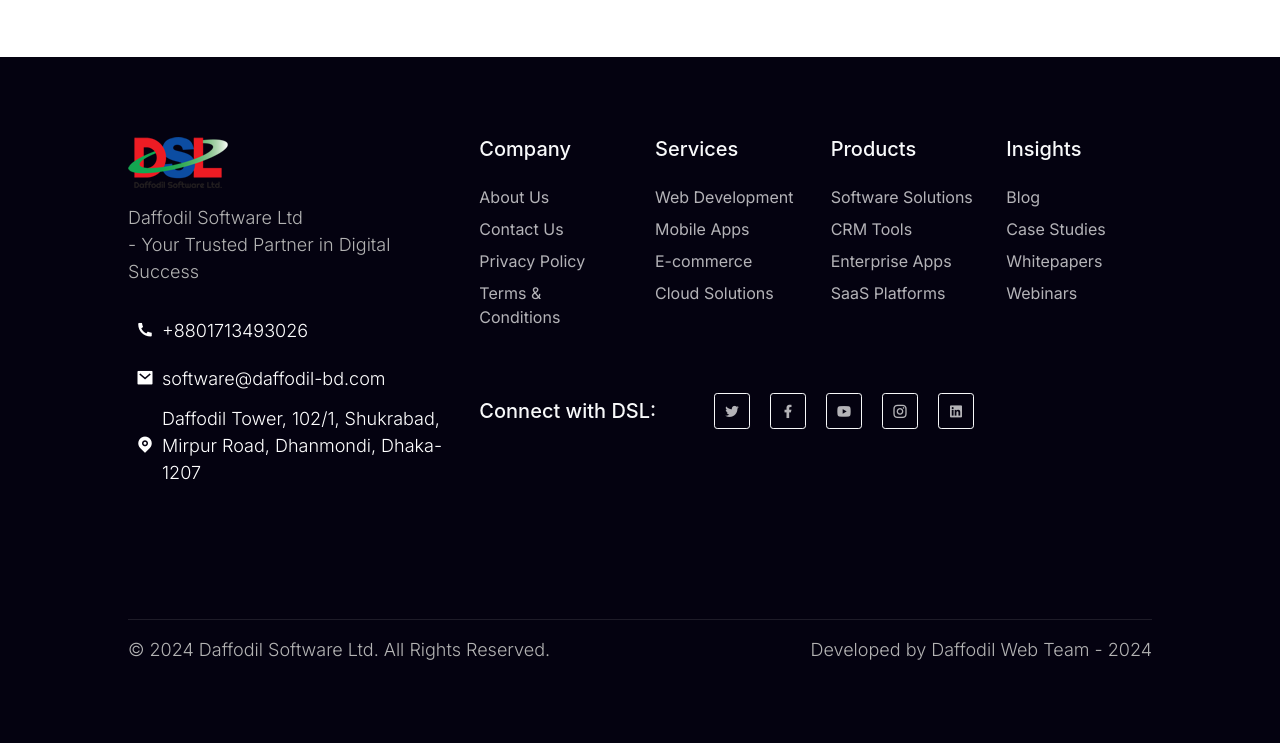
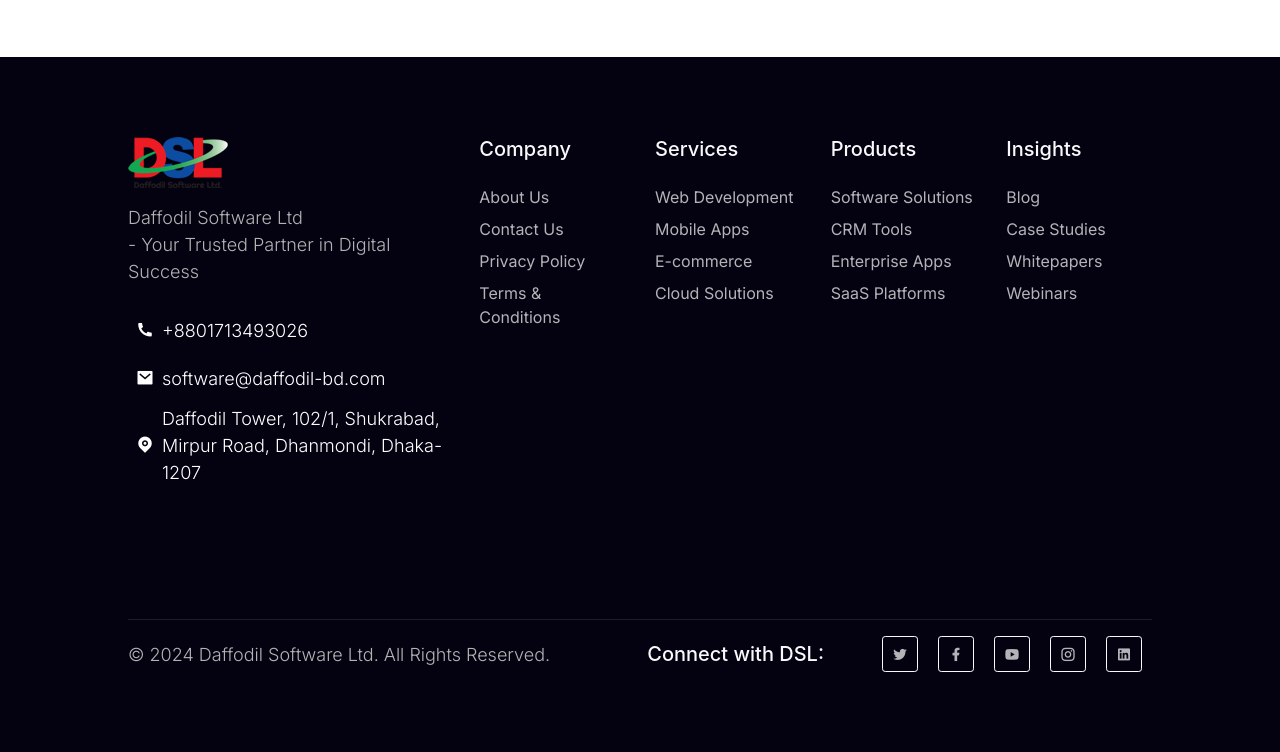
Before and after one commit to nasiruddin-an4/Daffodil-Softaware-Limited-2025, a plain HTML site: page index.html in a window 1280 px wide. Shown: the part 9200-9952 px from the top of the page. Drawn offline with nearby package versions, Linux system fonts and the light colour scheme; some packages are replaced by stand-ins of ours; a script that the page names is missing; files whose address does not match are found by name.

Commit message:
Footer update

```diff
--- a/index.html
+++ b/index.html
@@ -1127,9 +1127,9 @@
           </div>
         </div>
 
-        <div class="col-md-8 mt-5 mt-sm-0">
-          <div class="row">
-            <div class="col-12 col-md-3">
+<!--        <div class="col-md-8 mt-5 mt-sm-0">-->
+<!--          <div class="row">-->
+            <div class="col-12 col-md-2">
               <h5 class="mb-4">Company</h5>
               <ul class="list-unstyled list-gap">
                 <li><a href="#">About Us</a></li>
@@ -1139,7 +1139,7 @@
               </ul>
             </div>
 
-            <div class="col-12 col-md-3">
+            <div class="col-12 col-md-2">
               <h5 class="mb-4">Services</h5>
               <ul class="list-unstyled list-gap">
                 <li><a href="#">Web Development</a></li>
@@ -1149,7 +1149,7 @@
               </ul>
             </div>
 
-            <div class="col-12 col-md-3">
+            <div class="col-12 col-md-2">
               <h5 class="mb-4">Products</h5>
               <ul class="list-unstyled list-gap">
                 <li><a href="#">Software Solutions</a></li>
@@ -1159,7 +1159,7 @@
               </ul>
             </div>
 
-            <div class="col-12 col-md-3">
+            <div class="col-12 col-md-2">
               <h5 class="mb-4">Insights</h5>
               <ul class="list-unstyled list-gap">
                 <li><a href="#">Blog</a></li>
@@ -1168,28 +1168,28 @@
                 <li><a href="#">Webinars</a></li>
               </ul>
             </div>
-          </div>
+<!--          </div>-->
 
           <!-- Social Links -->
-          <div class="mt-5 d-flex flex-column flex-md-row align-items-center">
-            <h5 class="mb-3 mb-md-0">Connect with DSL:</h5>
-            <div class="d-flex flex-wrap gap-2 gap-md-3 footerSocial ms-md-4 ml-0 ml-sm-5">
-              <a href="#" class="btn btn-outline-light btn-sm"><i class="ri-twitter-fill"></i></a>
-              <a href="#" class="btn btn-outline-light btn-sm"><i class="ri-facebook-fill"></i></a>
-              <a href="#" class="btn btn-outline-light btn-sm"><i class="ri-youtube-fill"></i></a>
-              <a href="#" class="btn btn-outline-light btn-sm"><i class="ri-instagram-line"></i></a>
-              <a href="#" class="btn btn-outline-light btn-sm"><i class="ri-linkedin-box-fill"></i></a>
-            </div>
-          </div>
 
-        </div>
+<!--        </div>-->
       </div>
 
       <!-- Copyright -->
       <div
         class="text-center text-md-start mt-10 pt-3 border-top d-flex flex-column flex-md-row align-items-center justify-content-between">
         <p class="mb-2 mb-md-0">© 2024 Daffodil Software Ltd. All Rights Reserved.</p>
-        <p class="mb-0">Developed by Daffodil Web Team - 2024</p>
+<!--        <p class="mb-0">Developed by Daffodil Web Team - 2024</p>-->
+        <div class="d-flex flex-column flex-md-row align-items-center">
+          <h5 class="mb-3 mb-md-0">Connect with DSL:</h5>
+          <div class="d-flex flex-wrap gap-2 gap-md-3 footerSocial ms-md-4 ml-0 ml-sm-5">
+            <a href="#" class="btn btn-outline-light btn-sm"><i class="ri-twitter-fill"></i></a>
+            <a href="#" class="btn btn-outline-light btn-sm"><i class="ri-facebook-fill"></i></a>
+            <a href="#" class="btn btn-outline-light btn-sm"><i class="ri-youtube-fill"></i></a>
+            <a href="#" class="btn btn-outline-light btn-sm"><i class="ri-instagram-line"></i></a>
+            <a href="#" class="btn btn-outline-light btn-sm"><i class="ri-linkedin-box-fill"></i></a>
+          </div>
+        </div>
       </div>
 
     </div>
```
